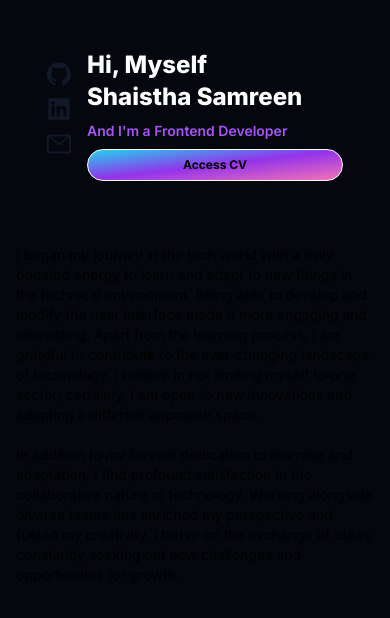
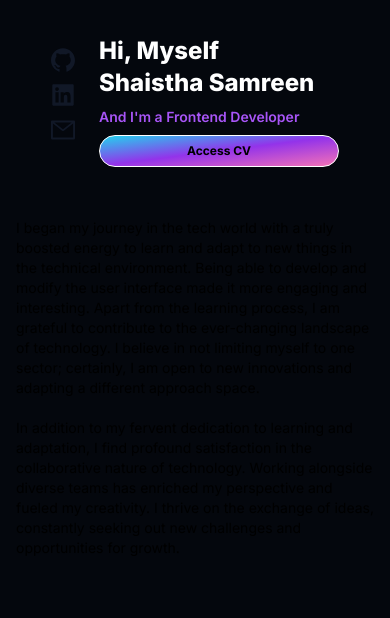
Before and after one commit to shaistha-samreen/shaisthasamreen.github.io, a Next.js app: page / in a window 390 px wide. Shown: the top 618 px of the page. Built offline with nearby package versions, Linux system fonts and the light colour scheme.

Commit message:
modified the ui

```diff
--- a/app/component/sider.jsx
+++ b/app/component/sider.jsx
@@ -18,12 +18,12 @@ const Sider = () => {
   return (
     <div className="flex flex-col lg:flex-row h-screen justify-center items-center" onWheel={handleScroll} style={{ overflow: 'hidden' }}>
       {/* Sidebar and Content Container */}
-      <div className="lg:w-2/6 sm:w-full w-full overflow-y-auto" ref={containerRef} style={{ overflowY: 'auto', scrollbarWidth: 'none', height: '38vh' }}>
+      <div className="lg:w-2/6 sm:w-full w-full overflow-y-auto" ref={containerRef} style={{ overflowY: 'auto', scrollbarWidth: 'none', height: '32vh' }}>
         {/* Sidebar */}
         <div className="flex flex-col h-full justify-center">
           <div className='flex flex-col space-y-4 text-left lg:text-left sm:text-left'>
             {/* Icon and Name/Button */}
-            <div className='flex flex-row lg:flex-row lg:justify-end items-center lg:gap-6 gap-4 sm:gap-4 sm:justify-center justify-center'>
+            <div className='flex flex-row lg:flex-row lg:justify-end items-center lg:gap-6 gap-6 sm:gap-6 sm:justify-center justify-center'>
               {/* Icons */}
               <div className='lg:flex lg:flex-col lg:gap-4 sm:gap-3 gap-3 justify-center sm:justify-center '>
                 {/* Github Icon */}
@@ -49,7 +49,7 @@ const Sider = () => {
                 <div className='flex flex-col lg:gap-4 sm:gap-2 gap-2'>
                   <h1 className='text-white  sm:text-2xl lg:text-4xl text-2xl font-extrabold'>Hi, Myself <br />Shaistha Samreen</h1>
                   <p className='text-purple-500 sm:text-sm lg:text-base text-sm font-semibold'>And I'm a Frontend Developer</p>
-                  <button className="bg-gradient-to-br from-cyan-400 via-purple-600 to-pink-400 rounded-full border-white text-black border font-bold lg:text-sm sm:text-xs text-xs button h-8 lg:w-24 sm:w-64 w-64" >Access CV</button>
+                  <button className="bg-gradient-to-br from-cyan-400 via-purple-600 to-pink-400 rounded-full border-white text-black border font-bold lg:text-sm sm:text-xs text-xs button h-8 lg:w-24 sm:w-60 w-60" >Access CV</button>
 
                 </div>
               </div>
```
